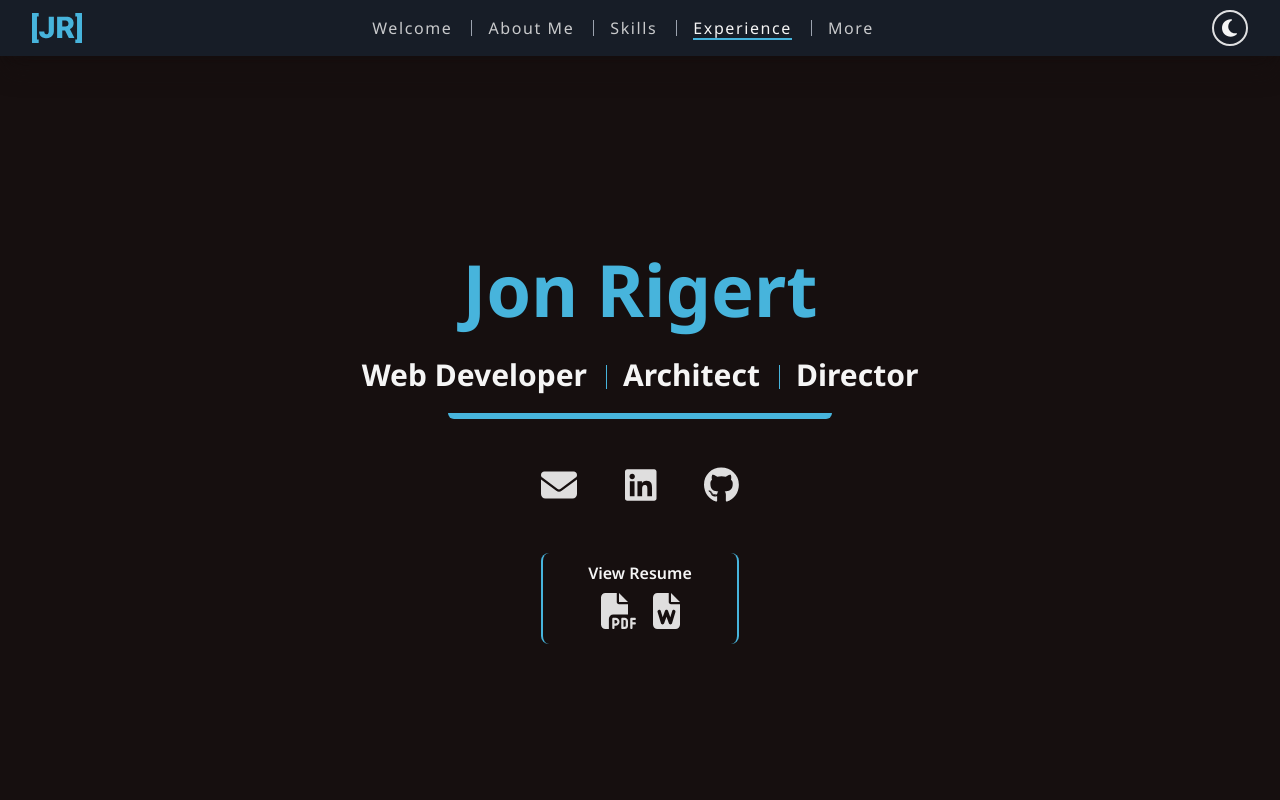
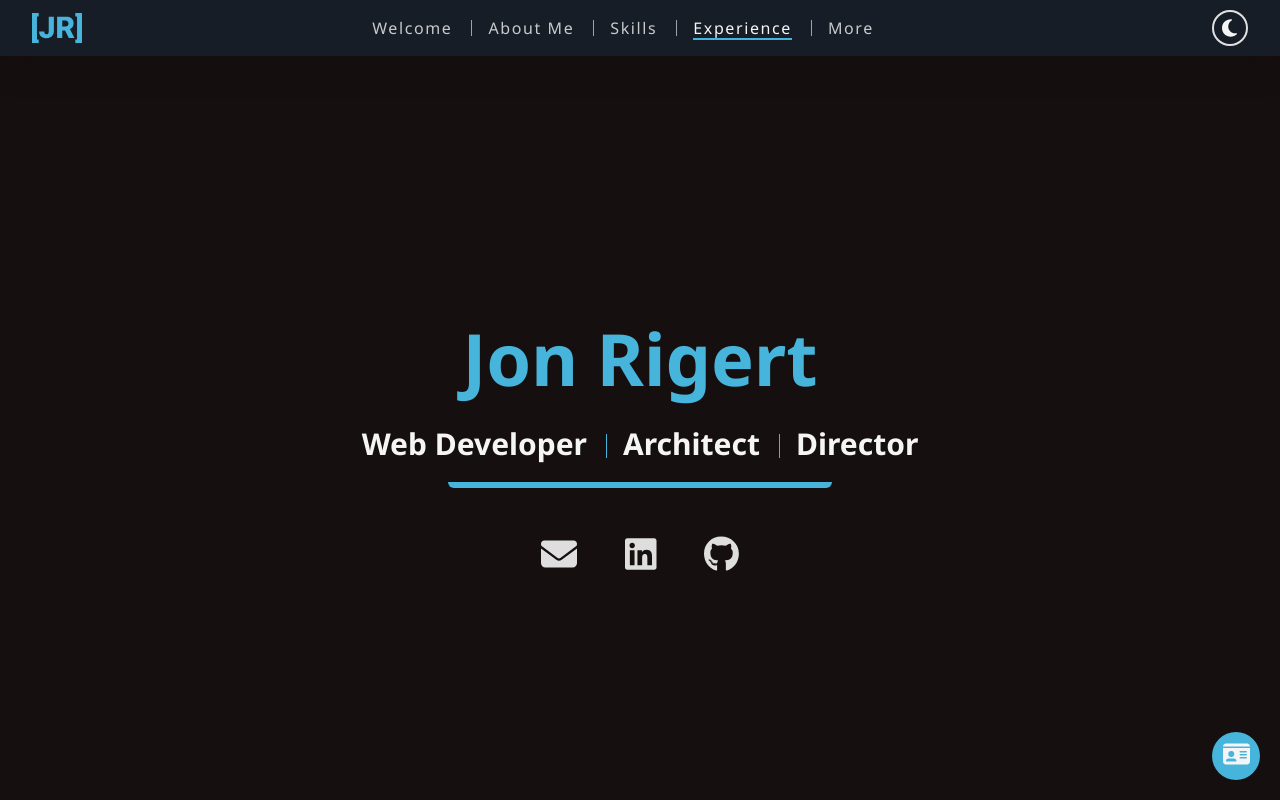
Before and after one commit to jrigert/portfolio, a Next.js app: page / in a window 1280 px wide. Shown: the top 800 px of the page. Built offline with nearby package versions, Linux system fonts and the light colour scheme.

Commit message:
resume sticky panel

```diff
--- a/package.json
+++ b/package.json
@@ -15,6 +15,7 @@
     "@fortawesome/free-brands-svg-icons": "^6.5.1",
     "@fortawesome/free-solid-svg-icons": "^6.5.1",
     "@fortawesome/react-fontawesome": "^0.2.0",
+    "@radix-ui/react-popover": "^1.0.7",
     "class-variance-authority": "^0.7.0",
     "clsx": "^2.1.0",
     "next": "14.1.0",
--- a/src/components/ContactIcons.tsx
+++ b/src/components/ContactIcons.tsx
@@ -5,10 +5,13 @@ import type { FunctionComponent } from 'react';
 import { faEnvelope } from '@fortawesome/free-solid-svg-icons';
 import { faLinkedin, faGithub } from '@fortawesome/free-brands-svg-icons';
 
-export interface ContactIconsProps extends WithClassName {}
+export interface ContactIconsProps extends WithClassName {
+  iconClassName?: string;
+  showGitHub?: boolean;
+}
 
 export const ContactIcons: FunctionComponent<ContactIconsProps> = (props) => {
-  const { className } = props;
+  const { className, iconClassName, showGitHub = true } = props;
 
   return (
     <div
@@ -21,7 +24,7 @@ export const ContactIcons: FunctionComponent<ContactIconsProps> = (props) => {
         href="mailto:jonrigert@gmail.com?subject=Hi Jon!"
         aria-label="Send me an email. Opens your default email client"
       >
-        <InteractiveIcon icon={faEnvelope} />
+        <InteractiveIcon icon={faEnvelope} className={iconClassName} />
       </a>
 
       <a
@@ -30,17 +33,19 @@ export const ContactIcons: FunctionComponent<ContactIconsProps> = (props) => {
         target="_blank"
         rel="noopener"
       >
-        <InteractiveIcon icon={faLinkedin} />
+        <InteractiveIcon icon={faLinkedin} className={iconClassName} />
       </a>
 
+      {showGitHub ? (
         <a
           href="https://github.com/jrigert"
           aria-label="View my GitHub. Opens in a new tab"
           target="_blank"
           rel="noopener"
         >
-        <InteractiveIcon icon={faGithub} />
+          <InteractiveIcon icon={faGithub} className={iconClassName} />
         </a>
+      ) : null}
     </div>
   );
 };
--- a/src/components/ResumePanel.tsx
+++ b/src/components/ResumePanel.tsx
@@ -16,7 +16,7 @@ const ResumeButtons: FunctionComponent<{
     <>
       <InteractiveIcon
         icon={faFilePdf}
-        className={classNames('mr-4', iconClassName)}
+        className={classNames('mr-8', iconClassName)}
       />
       <InteractiveIcon icon={faFileWord} className={iconClassName} />
     </>
@@ -31,13 +31,8 @@ export const ResumePanel: FunctionComponent<ResumePanelProps> = (props) => {
   }
 
   return (
-    <div
-      className={classNames(
-        'flex flex-col items-center rounded-lg border-x-2 border-primary px-8 pb-3 pt-2',
-        className,
-      )}
-    >
-      <p className="mb-2 font-heading font-semibold">View Resume</p>
+    <div className={classNames('flex flex-col items-center', className)}>
+      <p className="mb-2 font-heading font-semibold">Resume</p>
 
       <div>
         <ResumeButtons iconClassName={iconClassName} />
--- /dev/null
+++ b/src/components/resume-popover/ResumePopoverPanel.tsx
@@ -0,0 +1,59 @@
+'use client';
+
+import { ContactIcons } from '@/components/ContactIcons';
+import { ResumePanel } from '@/components/ResumePanel';
+import { useAnimate } from '@/hooks/animation/useAnimate';
+import { classNames } from '@/utils/style';
+import { faIdCard, faXmark as faX } from '@fortawesome/free-solid-svg-icons';
+import { FontAwesomeIcon } from '@fortawesome/react-fontawesome';
+import type { FunctionComponent } from 'react';
+import * as Popover from '@radix-ui/react-popover';
+
+export const ResumePopoverPanel: FunctionComponent = () => {
+  const animate = useAnimate({ delay: 1200 });
+  const animationClass = animate
+    ? 'opacity-100 translate-x-0'
+    : 'opacity-0 translate-x-20';
+
+  return (
+    <Popover.Root>
+      <Popover.Trigger asChild>
+        <button
+          className={classNames(
+            'fixed bottom-5 right-5 h-12 w-12 rounded-full bg-primary text-white transition duration-1000 ease-out hover:scale-110',
+            animationClass,
+          )}
+        >
+          <FontAwesomeIcon icon={faIdCard} className="text-2xl" />
+        </button>
+      </Popover.Trigger>
+      <Popover.Anchor asChild>
+        <div className="fixed bottom-16 right-5 h-px w-12"></div>
+      </Popover.Anchor>
+      <Popover.Portal>
+        <Popover.Content
+          className="rounded-lg border-2 border-foreground/70 bg-background/70 px-12 pb-8 pt-5 text-foreground backdrop-blur"
+          sideOffset={10}
+          align="end"
+        >
+          <Popover.Close className="absolute right-2 top-1" aria-label="Close">
+            <FontAwesomeIcon
+              icon={faX}
+              className="text-2xl transition-transform hover:scale-125"
+            />
+          </Popover.Close>
+
+          <div className="pt-6">
+            <p className="mb-2 text-center font-heading font-semibold">
+              Contact Me
+            </p>
+            <ContactIcons showGitHub={false} className="gap-8" />
+          </div>
+
+          <ResumePanel className="mt-8" />
+          <Popover.Arrow className="mt-px h-2 w-3 fill-foreground/70" />
+        </Popover.Content>
+      </Popover.Portal>
+    </Popover.Root>
+  );
+};
--- a/src/pages/home/Experience.tsx
+++ b/src/pages/home/Experience.tsx
@@ -1,6 +1,6 @@
 'use client';
 
-import { FadeInContainer } from '@/components/animation/FadeInContainer';
+import { HorizontalDivider } from '@/components/core/HorizontalDivider';
 import {
   ExperienceCard,
   ExperienceCardData,
@@ -90,8 +90,10 @@ export const HomeExperience: FunctionComponent<HomePageSectionProps> = (
         ))}
       </div>
 
-      <div className="flex justify-center">
-        <ResumePanel className="w-auto" />
+      <HorizontalDivider className="mb-20" />
+
+      <div className="flex justify-center text-xl">
+        <ResumePanel className="w-auto" iconClassName="text-5xl mt-4" />
       </div>
     </PageSection>
   );
--- a/src/pages/home/HomeMore.tsx
+++ b/src/pages/home/HomeMore.tsx
@@ -56,20 +56,6 @@ export const HomeMore: FunctionComponent<HomePageSectionProps> = (props) => {
           <p>2005 - 2009</p>
         </div>
       </FadeInContainer>
-
-      <FadeInContainer className="">
-        <Heading
-          tag="h3"
-          wrapperClassName="mb-6 mt-40 justify-center"
-          underline
-        >
-          Resume
-        </Heading>
-
-        <div className="mt-12 flex justify-center gap-8">
-          <ResumePanel buttonsOnly iconClassName="text-7xl" />
-        </div>
-      </FadeInContainer>
     </PageSection>
   );
 };
--- a/src/pages/home/HomePage.tsx
+++ b/src/pages/home/HomePage.tsx
@@ -1,3 +1,4 @@
+import { ResumePopoverPanel } from '@/components/resume-popover/ResumePopoverPanel';
 import { HOMEPAGE_CONFIG } from '@/config/homepage';
 import type { FunctionComponent } from 'react';
 
@@ -11,6 +12,8 @@ export const HomePage: FunctionComponent = () => {
           <Component id={id} />
         </section>
       ))}
+
+      <ResumePopoverPanel />
     </main>
   );
 };
--- a/src/pages/home/Skills.tsx
+++ b/src/pages/home/Skills.tsx
@@ -42,12 +42,12 @@ const SKILLS: SkillCardProps[] = [
   },
   {
     title: 'Tools',
-    description: 'TypeScript, TurboRepo',
+    description: 'TypeScript, TurboRepo, Unit Testing',
     icon: faToolbox,
   },
   {
     title: 'Styling',
-    description: 'CSS, SASS, Tailwind',
+    description: 'CSS, SASS, Tailwind, Storybook',
     icon: faPaintbrush,
   },
   {
--- a/src/pages/home/Welcome.tsx
+++ b/src/pages/home/Welcome.tsx
@@ -5,7 +5,6 @@ import { Heading } from '@/components/core/Heading';
 import { Underline } from '@/components/core/Underline';
 import { VerticalDivider } from '@/components/core/VerticalDivider';
 import { PageSection } from '@/components/PageSection';
-import { ResumePanel } from '@/components/ResumePanel';
 import { useAnimate } from '@/hooks/animation/useAnimate';
 import { HomePageSectionProps } from '@/pages/home/index';
 import { classNames, getHeadingClasses } from '@/utils/style';
@@ -66,19 +65,18 @@ export const HomeWelcome: FunctionComponent<HomePageSectionProps> = (props) => {
 
       <Underline
         className={classNames(
-          'duration-2000 mt-2 w-96 transition',
+          'mt-2 w-96 transition duration-2000',
           underlineAnimationClass,
         )}
       />
 
       <div
         className={classNames(
-          'duration-1500 mt-12 transition ease-out',
+          'mt-12 transition duration-1500 ease-out',
           iconsAnimationClass,
         )}
       >
         <ContactIcons />
-        <ResumePanel className="mt-12" />
       </div>
     </PageSection>
   );
```
Also changed, not shown: 1 other file (tests, documents, lock files or other folders). Lines whose indentation alone changed are shown as unchanged.
